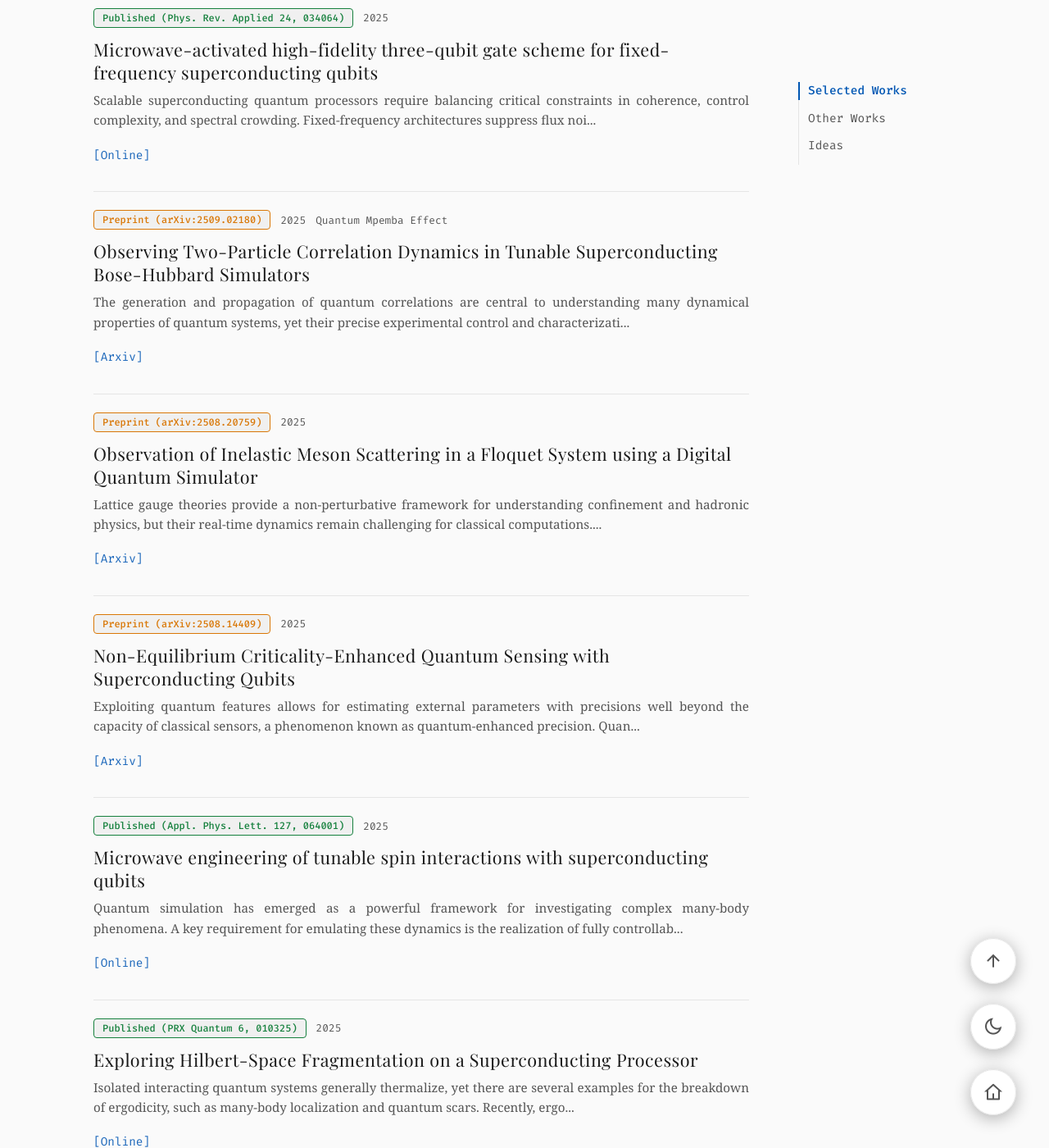
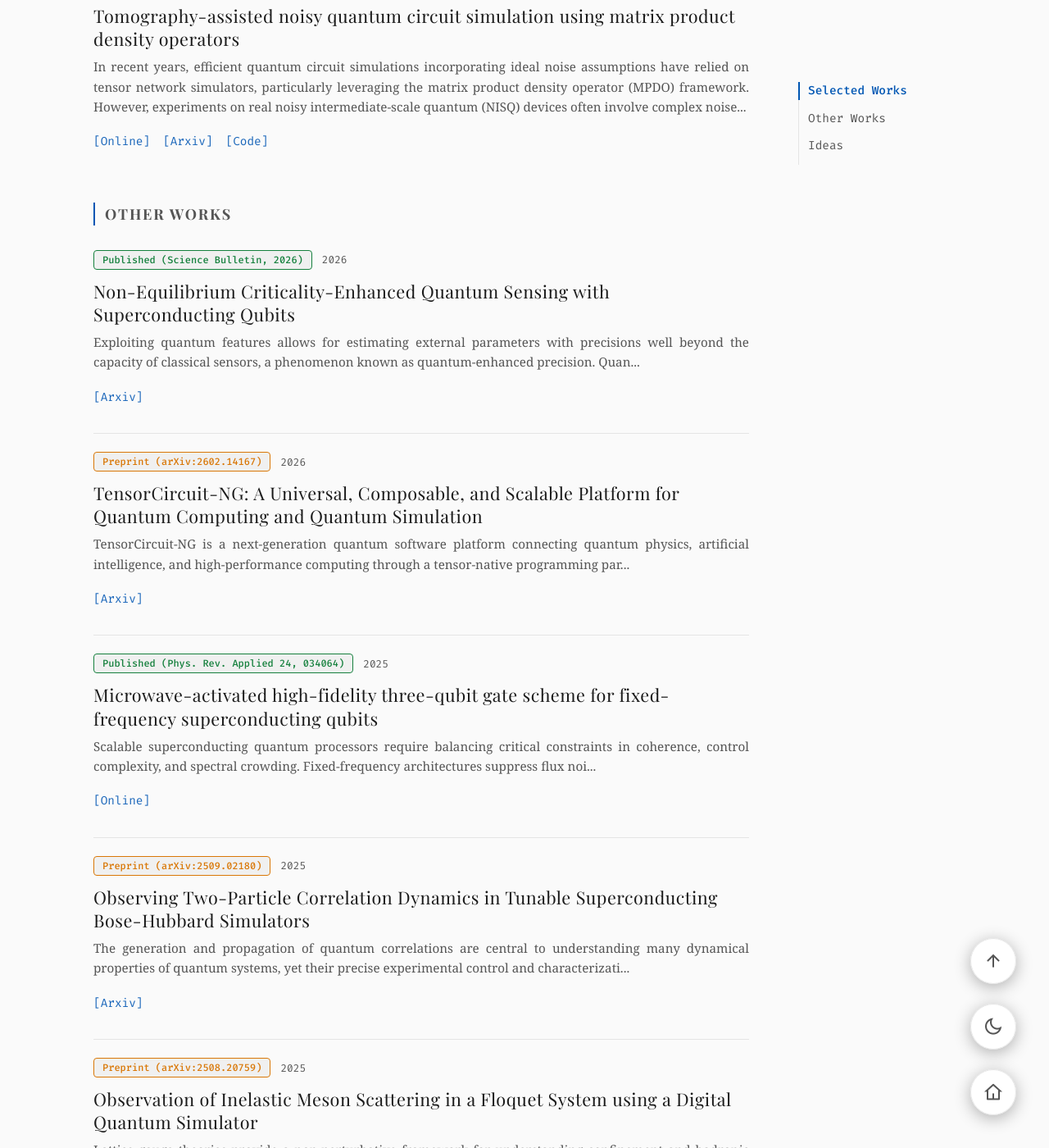
Before and after one commit to WeiguoMa/WeiguoMa.github.io, a Jekyll site: the page built from research/index.html, in a window 1280 px wide and 1400 px high, scrolled down 910 px. Shown: the whole window at 82% size. Built offline with Jekyll 4.4.1, drawn with Linux system fonts in a browser that asks for light colours; nearby versions of some CDN libraries; some web fonts are replaced; some of the changed text lies outside the part shown.

Commit message:
Update research publications

```diff
--- a/_posts/2025-08-20-nonequ.md
+++ b/_posts/2025-08-20-nonequ.md
@@ -1,9 +1,9 @@
 ---
 layout: research_post
 title: "Non-Equilibrium Criticality-Enhanced Quantum Sensing with Superconducting Qubits"
-date: 2025-08-20
+date: 2026-04-01
 categories: [other_works]
-status: "Preprint (arXiv:2508.14409)"
+status: "Published (Science Bulletin, 2026)"
 #online_web:
 arxiv_link: https://doi.org/10.48550/arXiv.2508.14409
 
--- /dev/null
+++ b/_posts/2026-02-15-tensorcircuit-ng.md
@@ -0,0 +1,22 @@
+---
+layout: research_post
+title: "TensorCircuit-NG: A Universal, Composable, and Scalable Platform for Quantum Computing and Quantum Simulation"
+date: 2026-02-15
+categories: [other_works]
+status: "Preprint (arXiv:2602.14167)"
+arxiv_link: https://doi.org/10.48550/arXiv.2602.14167
+tags: [Quantum Software, Tensor Networks]
+
+abstract: >
+  TensorCircuit-NG is a next-generation quantum software platform connecting quantum physics, artificial intelligence,
+  and high-performance computing through a tensor-native programming paradigm. It unifies quantum circuits, tensor
+  networks, and neural networks in differentiable computational graphs built on machine-learning backends such as JAX,
+  TensorFlow, and PyTorch. The framework supports approximate circuit simulation, analog dynamics, fermion Gaussian
+  states, qudit systems, and scalable noise modeling, while also implementing distributed computing strategies for deep
+  quantum circuits. Its benchmark applications include distributed variational quantum algorithms, quantum machine
+  learning, classical-shadow pipelines, and differentiable tensor-network optimization for many-body physics.
+---
+
+[//]: # (<h2 class="section-title">sub title</h2>)
+
+[//]: # (![insert a figure]&#40;{{ '/assets/posts/2026-02-15-tensorcircuit-ng/figures/somefigure.png' | relative_url }}&#41;)
--- a/research/index.html
+++ b/research/index.html
@@ -325,7 +325,6 @@
                         {% endif %}
 
                         <span>{{ post.date | date: "%Y" }}</span>
-                        {% for tag in post.tags %} <span>{{ tag }}</span> {% endfor %}
                     </div>
 
                     <h3 class="paper-title serif-font"><a href="{{ post.url | relative_url }}">{{ post.title }}</a></h3>
@@ -371,7 +370,6 @@
                         {% endif %}
 
                         <span>{{ post.date | date: "%Y" }}</span>
-                        {% for tag in post.tags %} <span>{{ tag }}</span> {% endfor %}
                     </div>
 
                     <h3 class="paper-title serif-font"><a href="{{ post.url | relative_url }}">{{ post.title }}</a></h3>
@@ -405,7 +403,6 @@
                     <div class="paper-meta">
                         <span class="meta-tag status-idea">Idea</span>
                         <span>{{ post.date | date: "%Y-%m-%d" }}</span>
-                        {% for tag in post.tags %} <span>{{ tag }}</span> {% endfor %}
                     </div>
 
                     <h3 class="paper-title serif-font"><a href="{{ post.url | relative_url }}">{{ post.title }}</a></h3>
```
Also changed, not shown: _posts/2026-05-21-dissipation-fronts.md (added, +23 -0 lines).
